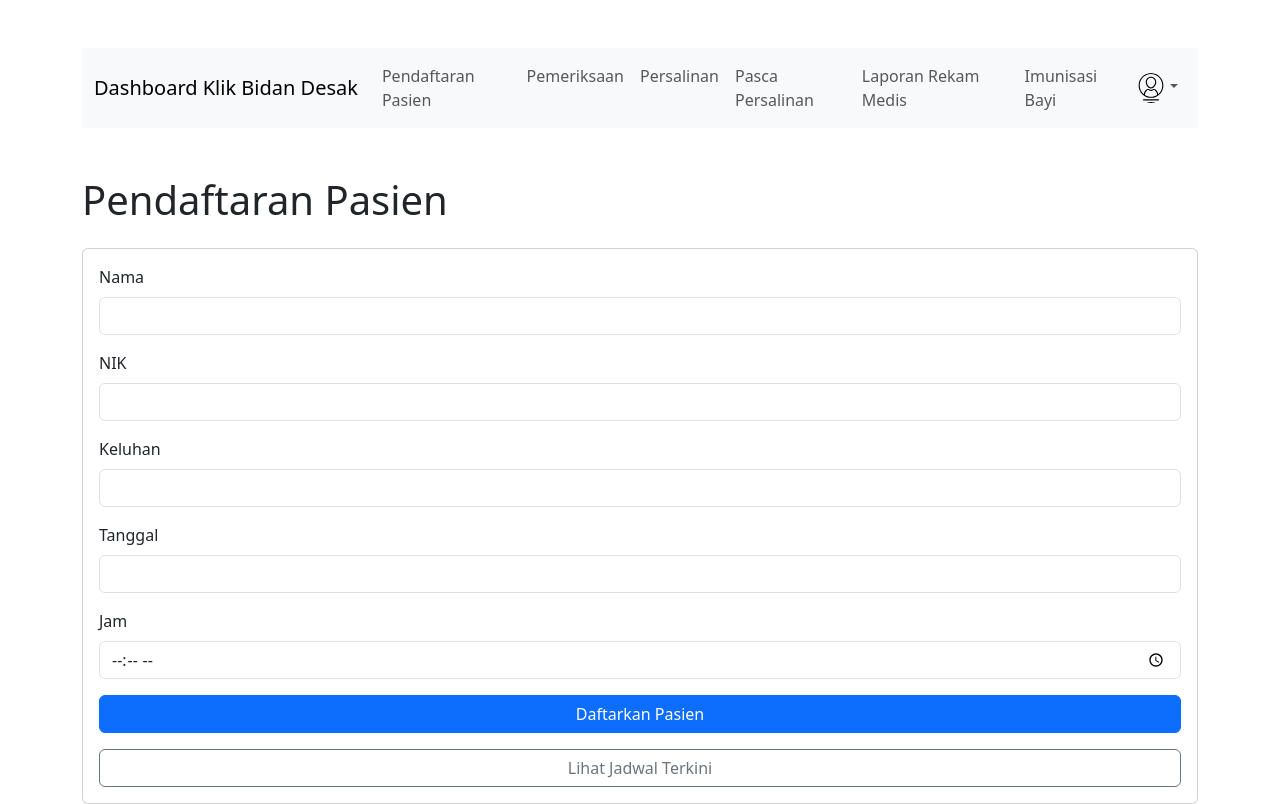
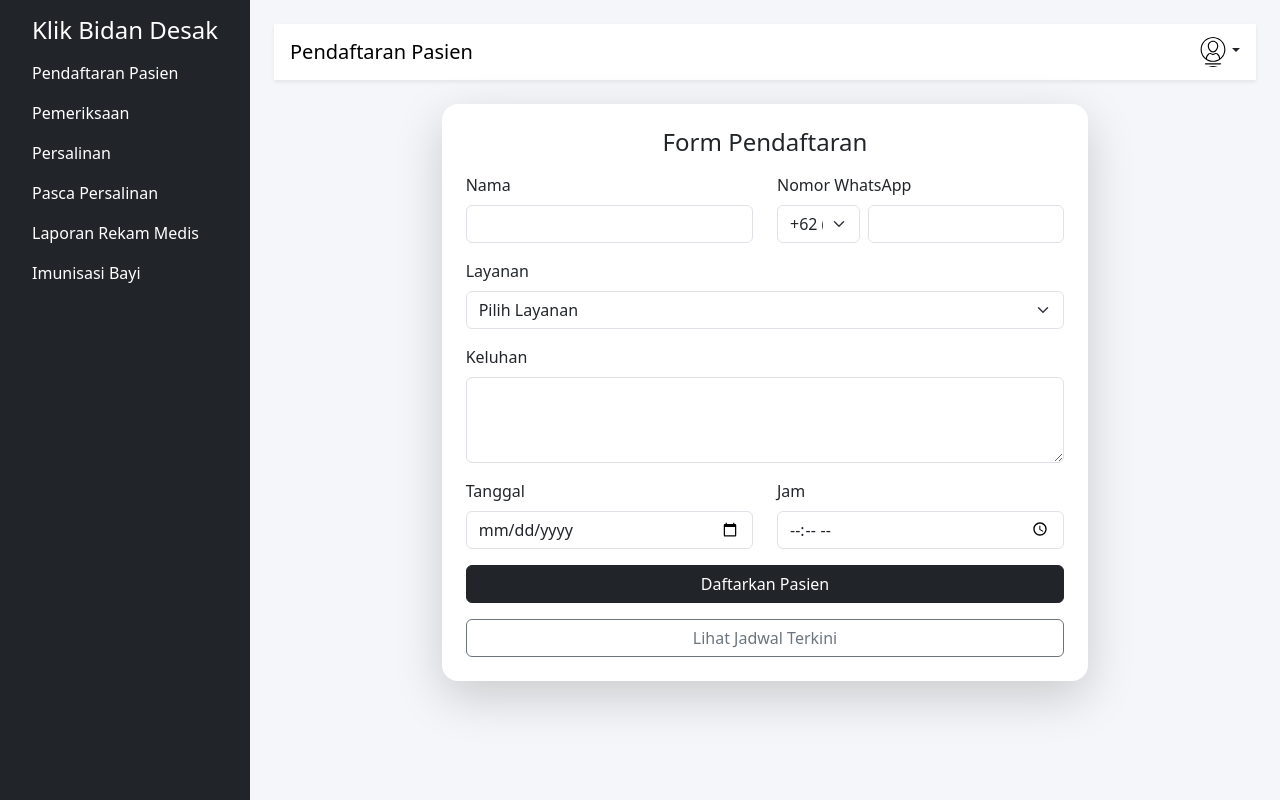
Before and after one commit to gzidrdwgk7/sibidandesakbali, a React (Vite) app: page /bidan/pendaftaranolehbidan in a window 1280 px wide. Built offline with nearby package versions, Linux system fonts and the light colour scheme.

Commit message:
Memperbarui tampilan Pendaftaran Pasien oleh Bidan

```diff
--- a/src/components/Bidan/PendaftaranolehBidan.jsx
+++ b/src/components/Bidan/PendaftaranolehBidan.jsx
@@ -1,13 +1,13 @@
-import { useState } from "react";
-import "bootstrap/dist/css/bootstrap.min.css";
-import { Container, Navbar, Nav, NavDropdown, Button } from "react-bootstrap";
-import { Link, useNavigate } from "react-router-dom";
-import profilePicture from "../../assets/img/profile-svgrepo-com.svg"
+import React, { useState } from 'react';
+import { Container, Row, Col, Card, Nav, Navbar, NavDropdown, Form, Button } from 'react-bootstrap';
+import { Link, useNavigate } from 'react-router-dom';
+import profilePicture from '../../assets/img/profile-svgrepo-com.svg';
 
-export default function PendaftaranolehBidan() {
+const PendaftaranolehBidan = () => {
   const [form, setForm] = useState({
     nama: "",
-    nik: "",
+    whatsapp: "",
+    layanan: "",
     keluhan: "",
     tanggal: "",
     jam: "",
@@ -22,7 +22,6 @@ export default function PendaftaranolehBidan() {
   const handleSubmit = (e) => {
     e.preventDefault();
     console.log("Data Pendaftaran:", form);
-    // Tambahkan logika untuk menyimpan data pendaftaran
   };
 
   const logOut = () => {
@@ -32,135 +31,99 @@ export default function PendaftaranolehBidan() {
   };
 
   return (
-    <div>
-      <Container className="mt-5">
-        <Navbar bg="light" expand="lg">
-          <Container>
-            <Navbar.Brand href="#">Dashboard Klik Bidan Desak</Navbar.Brand>
-            <Navbar.Toggle aria-controls="basic-navbar-nav" />
-            <Navbar.Collapse id="basic-navbar-nav">
-              <Nav className="me-auto">
-                <Nav.Link as={Link} to="/bidan/pendaftaranolehbidan">
-                  Pendaftaran Pasien
-                </Nav.Link>
-                <Nav.Link as={Link} to="/bidan/pemeriksaan">
-                  Pemeriksaan
-                </Nav.Link>
-                <Nav.Link as={Link} to="/bidan/persalinan">
-                  Persalinan
-                </Nav.Link>
-                <Nav.Link as={Link} to="/bidan/pasca-persalinan">
-                  Pasca Persalinan
-                </Nav.Link>
-                <Nav.Link as={Link} to="/bidan/laporan-rekam-medis">
-                  Laporan Rekam Medis
-                </Nav.Link>
-                <Nav.Link as={Link} to="/bidan/imunisasi-bayi">
-                  Imunisasi Bayi
-                </Nav.Link>
+    <div className="d-flex" style={{ minHeight: '100vh', backgroundColor: '#f4f6f9' }}>
+      <Nav className="flex-column p-3 bg-dark text-white position-fixed vh-100 overflow-auto" style={{ width: '250px' }}>
+        <h4 className="text-center">Klik Bidan Desak</h4>
+        <Nav.Link as={Link} to="/bidan/pendaftaranolehbidan" className="text-white">Pendaftaran Pasien</Nav.Link>
+        <Nav.Link as={Link} to="/bidan/pemeriksaan" className="text-white">Pemeriksaan</Nav.Link>
+        <Nav.Link as={Link} to="/bidan/persalinan" className="text-white">Persalinan</Nav.Link>
+        <Nav.Link as={Link} to="/bidan/pasca-persalinan" className="text-white">Pasca Persalinan</Nav.Link>
+        <Nav.Link as={Link} to="/bidan/laporan-rekam-medis" className="text-white">Laporan Rekam Medis</Nav.Link>
+        <Nav.Link as={Link} to="/bidan/imunisasi-bayi" className="text-white">Imunisasi Bayi</Nav.Link>
       </Nav>
-              <Nav>
+
+      <div className="flex-grow-1 p-4" style={{ marginLeft: '250px' }}>
+        <Navbar bg="white" className="mb-4 px-3 shadow-sm d-flex justify-content-between align-items-center">
+          <Navbar.Brand>Pendaftaran Pasien</Navbar.Brand>
+          <div className="position-relative">
             <NavDropdown
-                  title={
-                    <img
-                      src={profilePicture}
-                      alt="Profile Picture"
-                      style={{
-                        width: '30px',
-                        height: '30px',
-                        borderRadius: '50%',
-                      }}
-                    />
-                  }
+              title={<img src={profilePicture} alt="Profile" style={{ width: '30px', height: '30px', borderRadius: '50%' }} />}
               id="profile-dropdown"
+              align="end"
+              menuVariant="light"
+              className="dropdown-menu-end"
             >
-                  <NavDropdown.Item as={Link} to="/bidan/profil">
-                    Ubah Profil
-                  </NavDropdown.Item>
-                  <NavDropdown.Item href="#notifikasi">
-                    Notifikasi
-                  </NavDropdown.Item>
+              <NavDropdown.Item as={Link} to="/bidan/profil">Ubah Profil</NavDropdown.Item>
+              <NavDropdown.Item href="#notifikasi">Notifikasi</NavDropdown.Item>
               <NavDropdown.Divider />
-                  <NavDropdown.Item onClick={logOut}>
-                    Log Out
-                  </NavDropdown.Item>
+              <NavDropdown.Item onClick={logOut}>Log Out</NavDropdown.Item>
             </NavDropdown>
-              </Nav>
-            </Navbar.Collapse>
-          </Container>
+          </div>
         </Navbar>
-      </Container>
 
-      <Container className="mt-5">
-        <h1 className="mb-4">Pendaftaran Pasien</h1>
-        <div className="card">
-          <div className="card-body">
-            <form onSubmit={handleSubmit}>
-              <div className="mb-3">
-                <label className="form-label">Nama</label>
-                <input
-                  type="text"
-                  className="form-control"
-                  name="nama"
-                  value={form.nama}
-                  onChange={handleChange}
-                  required
-                />
+        <Row className="justify-content-center">
+          <Col md={10} lg={8}>
+            <Card className="shadow-lg p-4 border-0 rounded-4" style={{ backgroundColor: '#ffffff' }}>
+              <h4 className="mb-3 text-center">Form Pendaftaran</h4>
+              <Form onSubmit={handleSubmit}>
+                <Row>
+                  <Col md={6}>
+                    <Form.Group className="mb-3">
+                      <Form.Label>Nama</Form.Label>
+                      <Form.Control type="text" name="nama" value={form.nama} onChange={handleChange} required />
+                    </Form.Group>
+                  </Col>
+                  <Col md={6}>
+                    <Form.Group className="mb-3">
+                      <Form.Label>Nomor WhatsApp</Form.Label>
+                      <div className="d-flex">
+                        <Form.Select className="me-2" style={{ width: '35%' }}>
+                          <option value="+62">+62 (ID)</option>
+                          <option value="+1">+1 (US)</option>
+                          <option value="+91">+91 (IN)</option>
+                        </Form.Select>
+                        <Form.Control type="text" name="whatsapp" value={form.whatsapp} onChange={handleChange} pattern="[0-9]+" required />
                       </div>
-              <div className="mb-3">
-                <label className="form-label">NIK</label>
-                <input
-                  type="text"
-                  className="form-control"
-                  name="nik"
-                  value={form.nik}
-                  onChange={handleChange}
-                  required
-                />
-              </div>
-              <div className="mb-3">
-                <label className="form-label">Keluhan</label>
-                <input
-                  type="text"
-                  className="form-control"
-                  name="keluhan"
-                  value={form.keluhan}
-                  onChange={handleChange}
-                  required
-                />
-              </div>
-              <div className="mb-3">
-                <label className="form-label">Tanggal</label>
-                <input
-                  type=" date"
-                  className="form-control"
-                  name="tanggal"
-                  value={form.tanggal}
-                  onChange={handleChange}
-                  required
-                />
-              </div>
-              <div className="mb-3">
-                <label className="form-label">Jam</label>
-                <input
-                  type="time"
-                  className="form-control"
-                  name="jam"
-                  value={form.jam}
-                  onChange={handleChange}
-                  required
-                />
-              </div>
-              <button type="submit" className="btn btn-primary w-100">
-                Daftarkan Pasien
-              </button>
-            </form>
-            <button className="btn btn-outline-secondary w-100 mt-3">
-              Lihat Jadwal Terkini
-            </button>
+                    </Form.Group>
+                  </Col>
+                </Row>
+                <Form.Group className="mb-3">
+                  <Form.Label>Layanan</Form.Label>
+                  <Form.Select name="layanan" value={form.layanan} onChange={handleChange} required>
+                    <option value="">Pilih Layanan</option>
+                    <option value="Pemeriksaan">Pemeriksaan</option>
+                    <option value="Persalinan">Persalinan</option>
+                    <option value="Pasca Persalinan">Pasca Persalinan</option>
+                    <option value="Imunisasi Bayi">Imunisasi Bayi</option>
+                  </Form.Select>
+                </Form.Group>
+                <Form.Group className="mb-3">
+                  <Form.Label>Keluhan</Form.Label>
+                  <Form.Control as="textarea" rows={3} name="keluhan" value={form.keluhan} onChange={handleChange} required />
+                </Form.Group>
+                <Row>
+                  <Col md={6}>
+                    <Form.Group className="mb-3">
+                      <Form.Label>Tanggal</Form.Label>
+                      <Form.Control type="date" name="tanggal" value={form.tanggal} onChange={handleChange} required />
+                    </Form.Group>
+                  </Col>
+                  <Col md={6}>
+                    <Form.Group className="mb-3">
+                      <Form.Label>Jam</Form.Label>
+                      <Form.Control type="time" name="jam" value={form.jam} onChange={handleChange} required />
+                    </Form.Group>
+                  </Col>
+                </Row>
+                <Button type="submit" className="w-100 btn-dark">Daftarkan Pasien</Button>
+              </Form>
+              <Button variant="outline-secondary" className="w-100 mt-3">Lihat Jadwal Terkini</Button>
+            </Card>
+          </Col>
+        </Row>
       </div>
     </div>
-      </Container>
-    </div>
   );
-}
+};
+
+export default PendaftaranolehBidan;
```
Lines whose indentation alone changed are shown as unchanged.
